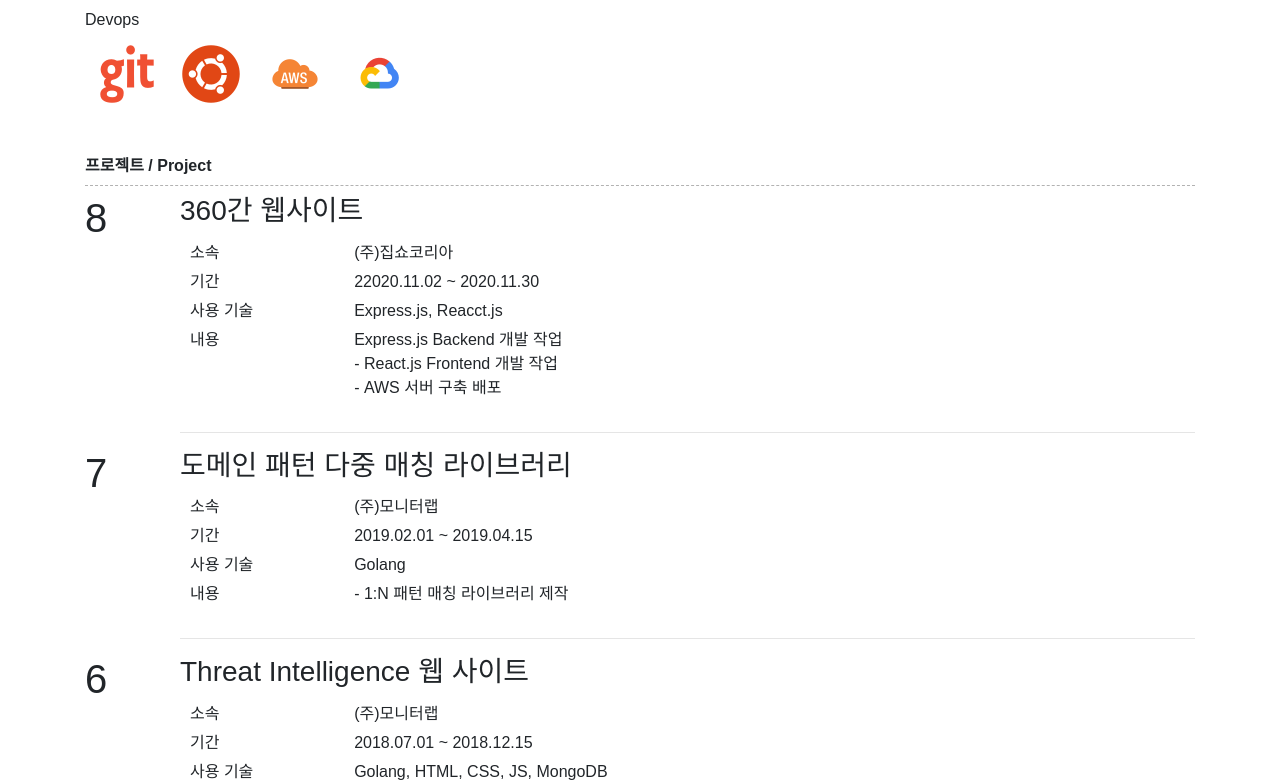
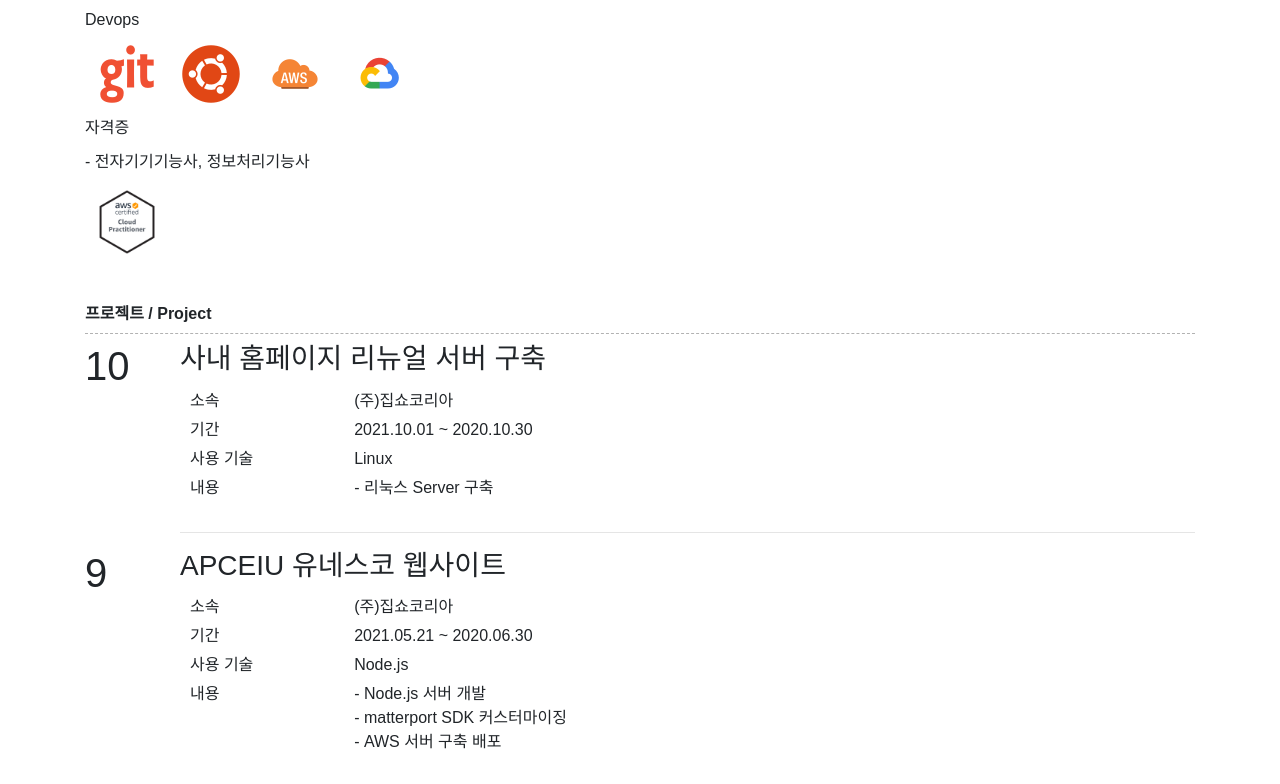
Before and after one commit to spro1/resume, a React (Create React App) app: page / in a window 1280 px wide. Shown: the part 1755-2539 px from the top of the page. Built offline with nearby package versions, Linux system fonts and the light colour scheme; a web font is replaced by a local one.

Commit message:
badge add

```diff
--- a/src/components/Content.js
+++ b/src/components/Content.js
@@ -19,6 +19,8 @@ import GIT from "../static/image/git.png";
 import UB from "../static/image/ubuntu.png";
 import AWS from "../static/image/aws.png";
 import GCL from "../static/image/gcl.png";
+//aws stack image
+import AWS_BADGE from "../static/image/aws-badge.png";
 
 const projects = [
     {
@@ -74,9 +76,23 @@ const projects = [
         id:8,
         company:'(주)집쇼코리아',
         title:'360간 웹사이트',
-        date:'22020.11.02 ~ 2020.11.30',
+        date:'2020.11.02 ~ 2020.11.30',
         skill:'Express.js, Reacct.js',
-        contents:<p>Express.js Backend 개발 작업<br/>- React.js Frontend 개발 작업<br/>- AWS 서버 구축 배포</p>
+        contents:<p>- Express.js Backend 개발 작업<br/>- React.js Frontend 개발 작업<br/>- AWS 서버 구축 배포</p>
+    },{
+        id:9,
+        company:'(주)집쇼코리아',
+        title:'APCEIU 유네스코 웹사이트',
+        date:'2021.05.21 ~ 2020.06.30',
+        skill:'Node.js',
+        contents:<p>- Node.js 서버 개발<br/>- matterport SDK 커스터마이징<br/>- AWS 서버 구축 배포</p>
+    },{
+        id:10,
+        company:'(주)집쇼코리아',
+        title:'사내 홈페이지 리뉴얼 서버 구축',
+        date:'2021.10.01 ~ 2020.10.30',
+        skill:'Linux',
+        contents:<p>- 리눅스 Server 구축</p>
     }
 ]
 
@@ -207,6 +223,16 @@ export default class Content extends Component{
                         </Col>
                     </Row>
                     <Row>
+                        <Col className="img-box">자격증</Col>
+                    </Row>
+                    <Row>
+                        <Col className="img-box">
+                            <p>- 전자기기기능사, 정보처리기능사</p>
+                            <img className="stack-img" src={AWS_BADGE}/>
+                        </Col>
+                    </Row>
+
+                    <Row>
                         <Col className="content-header">
                             <h6 className="content-header-title"><strong>프로젝트 / Project</strong></h6>
                         </Col>
```
Also changed, not shown: src/static/image/aws-badge.png (added).
